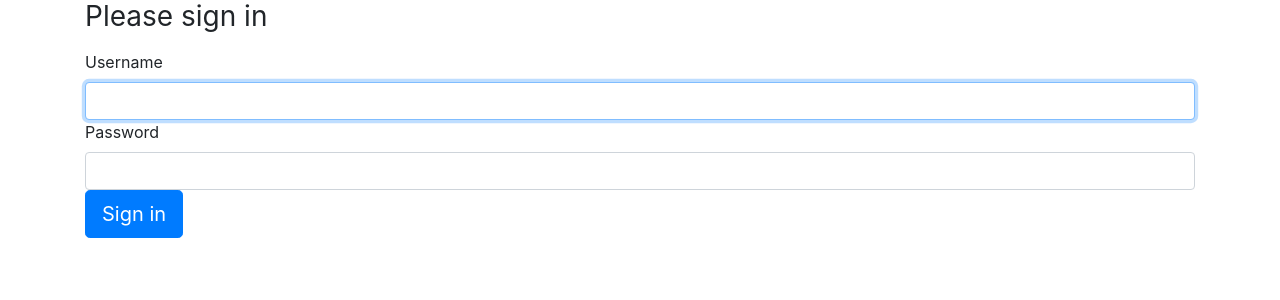
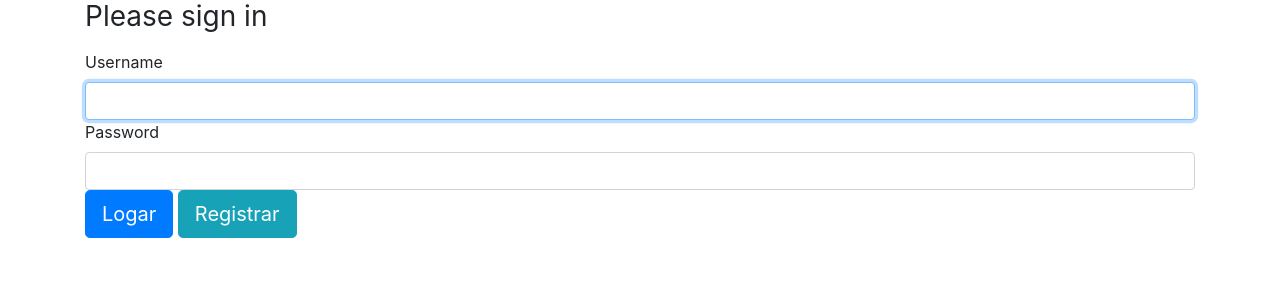
Before and after one commit to faster12/anima_project, a Symfony app: template templates/security/login.html.twig in a window 1280 px wide. Shown: the top 300 px of the page. Run offline with Twig, Linux system fonts and the light colour scheme; the template is opened without the code that fills it, so the values that code supplies are empty; some libraries are stand-ins or nearby versions.

Commit message:
translate some

```diff
--- a/src/Security/AppAuthAuthenticator.php
+++ b/src/Security/AppAuthAuthenticator.php
@@ -65,7 +65,7 @@ class AppAuthAuthenticator extends AbstractFormLoginAuthenticator
 
         if (!$user) {
             // fail authentication with a custom error
-            throw new CustomUserMessageAuthenticationException('Username could not be found.');
+            throw new CustomUserMessageAuthenticationException('Ops.. Usuário não encontrado amigo');
         }
 
         return $user;
--- a/templates/security/login.html.twig
+++ b/templates/security/login.html.twig
@@ -35,8 +35,7 @@
         </div>
     #}
 
-    <button class="btn btn-lg btn-primary" type="submit">
-        Sign in
-    </button>
+    <button class="btn btn-lg btn-primary" type="submit">Logar</button>
+    <a class="btn btn-lg btn-info" href="/register">Registrar</a>
 </form>
 {% endblock %}
```
Also changed, not shown: 1 other file.
